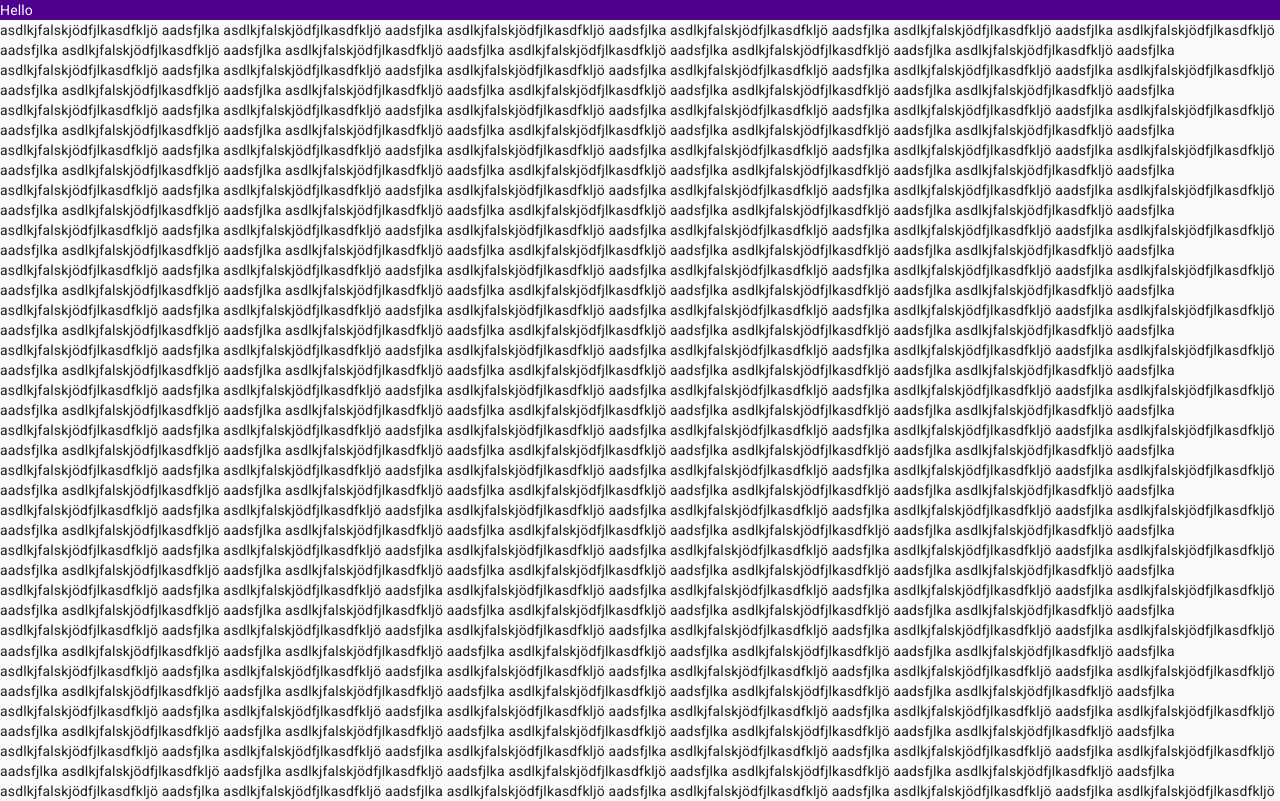
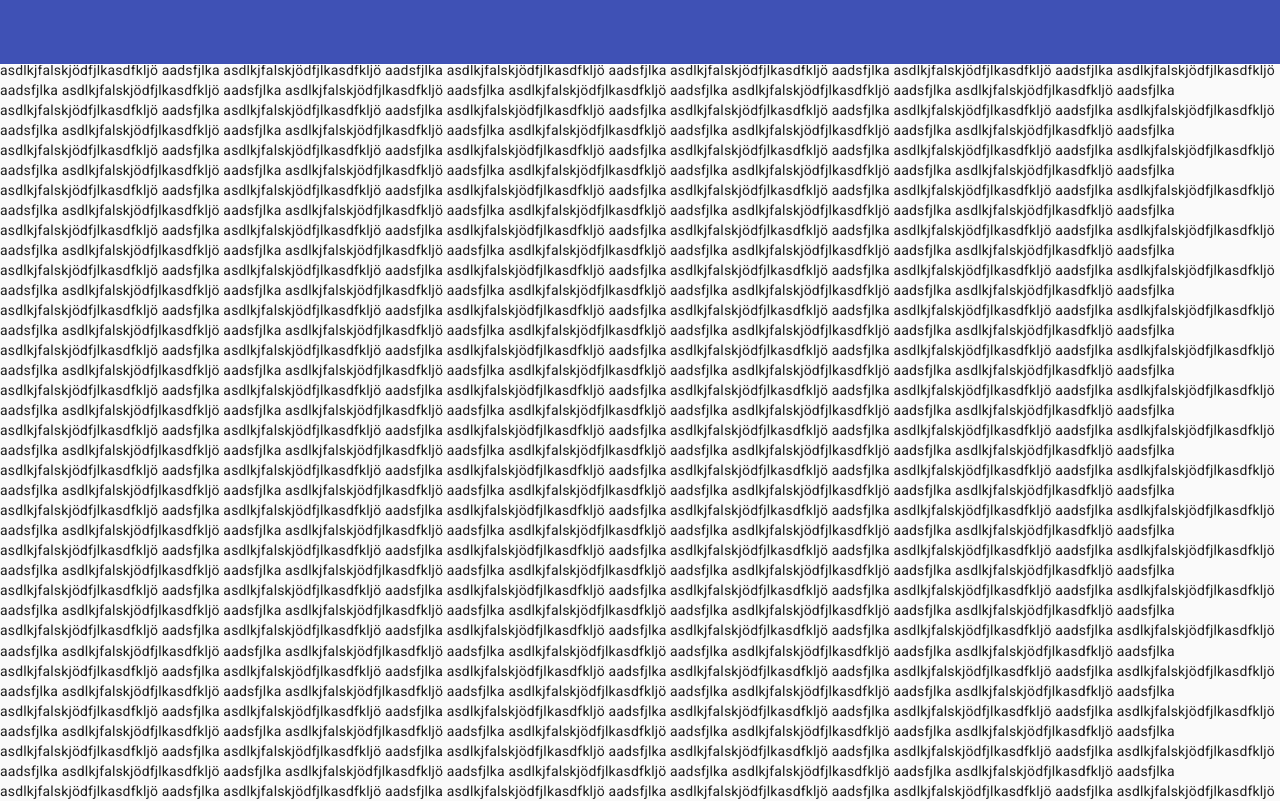
Before and after one commit to kapseliboi/student-project-infopage, a React app: page / in a window 1280 px wide. Shown: the top 801 px of the page. Built offline with nearby package versions, Linux system fonts and the light colour scheme; the HTML template or start-up script is replaced by a standard one.

Commit message:
Added styling to navbar

```diff
--- a/src/components/Navbar.tsx
+++ b/src/components/Navbar.tsx
@@ -1,17 +1,29 @@
 import * as React from 'react';
-import { makeStyles } from '@material-ui/styles';
-import { AppBar } from '@material-ui/core';
-import { useScrollTrigger } from '@material-ui/core';
-import { Slide } from '@material-ui/core';
+import { makeStyles, createStyles } from '@material-ui/core/styles';
+import {
+    AppBar,
+    Slide,
+    Toolbar,
+    Typography,
+    useScrollTrigger,
+    Theme,
+    CssBaseline,
+ } from '@material-ui/core';
+ import * as texts from '../assets/pageTexts.json';
 
-const useStyles = makeStyles({
+const useStyles = makeStyles((theme: Theme) => createStyles({
     root: {
-        background: '#4e008e',
-    }
-});
+        borderBottom: `1px solid ${theme.palette.common.white}`
+    },
+    toolbar: {
+        flexWrap: 'wrap',
+    },
+    toolbarTitle: {
+        flexGrow: 1,
+    },
+}));
 
-const HideOnScroll: React.FC = ({children}) => {
-    console.log(children);
+const HideOnScroll: React.FC = ( { children } ) => {
     const trigger = useScrollTrigger();
     return (
         <Slide appear={false} direction="down" in={!trigger}>
@@ -28,18 +40,21 @@ const Navbar: React.FC = () => {
         arr.push(test);
     }
     return (
-        <div>
+        <React.Fragment>
+            <CssBaseline />
             <HideOnScroll>
                 <AppBar elevation={0} className={classes.root}>
-                    <div>
-                        Hello
-                    </div>
+                    <Toolbar className={classes.toolbar}>
+                        <Typography variant="h6" color="inherit" noWrap className={classes.toolbarTitle}>
+                            {texts.groupName}
+                        </Typography>
+                    </Toolbar>
                 </AppBar>
             </HideOnScroll>
             <div>
                 { arr.map( line => line )}
             </div>
-        </div>
+        </React.Fragment>
     );
 }
 
```
